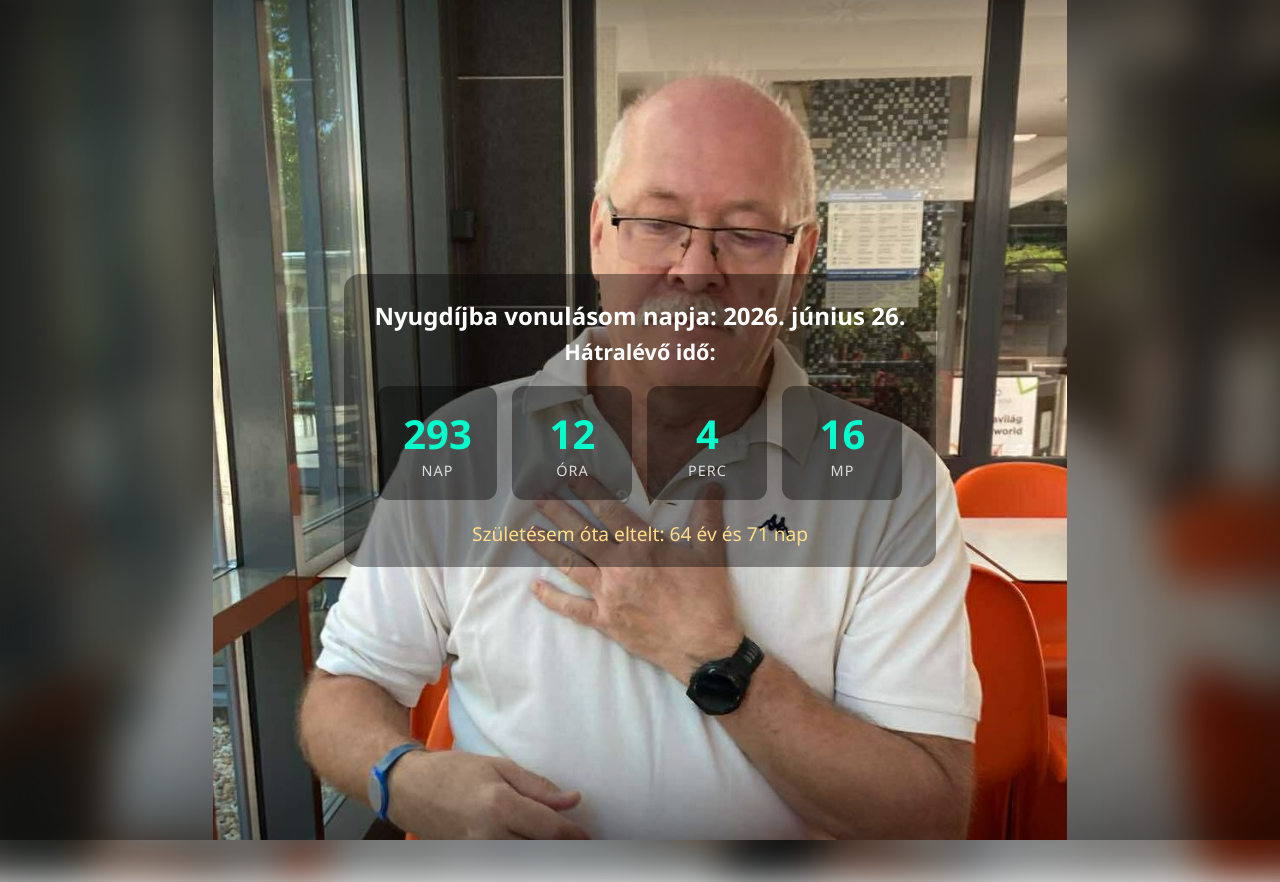
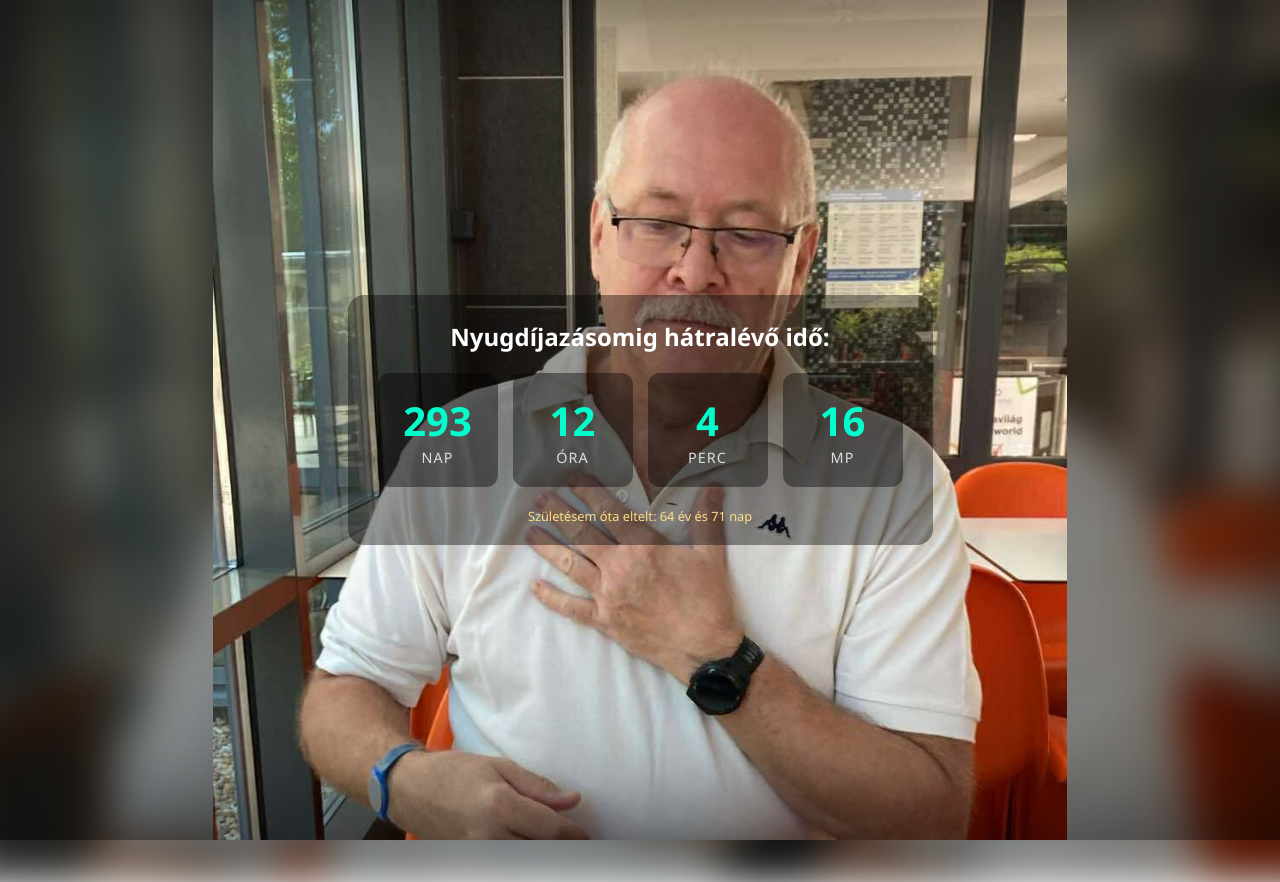
Before and after one commit to thotib/napjaim, a plain HTML site: page index.html in a window 1280 px wide. Shown: the top 882 px of the page. Drawn offline with Linux system fonts and the light colour scheme.

Commit message:
Add files via upload

```diff
--- a/index.html
+++ b/index.html
@@ -107,7 +107,7 @@
 
     #ageBox {
       margin-top: 20px;
-      font-size: 1.2rem;
+      font-size: 0.8rem;
       color: #ffdd88;
     }
 
@@ -134,7 +134,7 @@
 <body>
   <div class="content-box">
     <h1 id="retireDateText" style="margin-bottom: 0;"></h1>
-    <h1 style="font-size: 1.35rem; margin-top: 5px;">Hátralévő idő:</h1>
+    <!-- <h1 style="font-size: 1.35rem; margin-top: 5px;">Hátralévő idő:</h1> -->
     <div id="countdown"></div>
     <div id="ageBox"></div>
   </div>
@@ -155,7 +155,8 @@
     ];
 
     // Szövegesen kiírjuk a nyugdíj napját
-    const retireText = `Nyugdíjba vonulásom napja: ${retire.getFullYear()}. ${honapok[retire.getMonth()]} ${retire.getDate()}.`;
+    // const retireText = `Nyugdíjba vonulásom napja: ${retire.getFullYear()}. ${honapok[retire.getMonth()]} ${retire.getDate()}.`;
+    const retireText = `Nyugdíjazásomig hátralévő idő:`
     document.getElementById("retireDateText").textContent = retireText;
 
     // 🔹 Nyugdíj visszaszámláló
```
